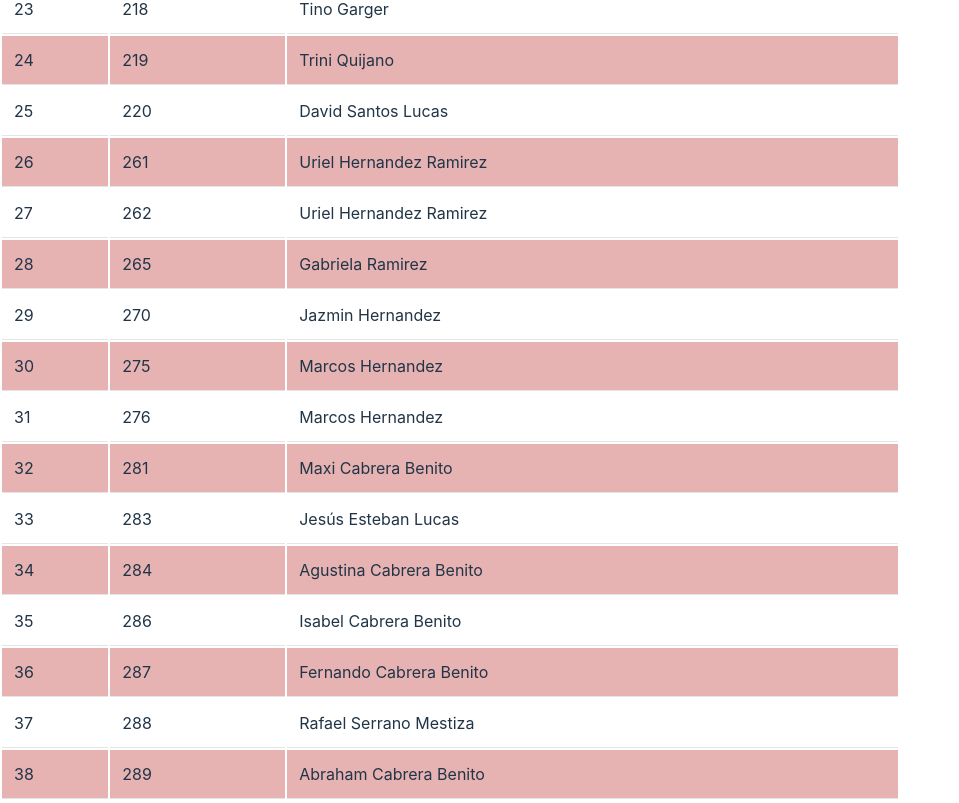
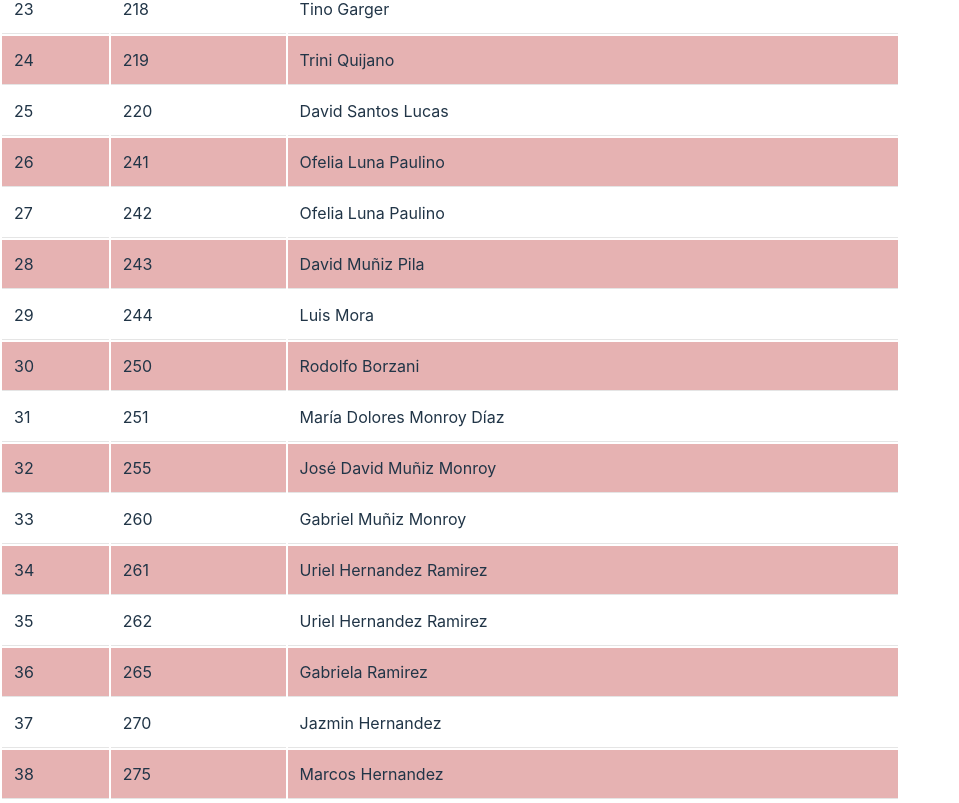
Before and after one commit to ingeabraham23/apoyaaeloy, a React (Vite) app: page / in a window 1280 px wide. Shown: the part 4057-4860 px from the top of the page, without its empty margins (0-959 px from the left). Built offline with nearby package versions, Linux system fonts and the light colour scheme.

Commit message:
mas participantes

```diff
--- a/src/App.jsx
+++ b/src/App.jsx
@@ -116,6 +116,39 @@ function App() {
     {
       boleto: "220",
       nombre: "David Santos Lucas",
+    },
+    //241-260
+    {
+      boleto: "241",
+      nombre: "Ofelia Luna Paulino",
+    },
+    {
+      boleto: "242",
+      nombre: "Ofelia Luna Paulino",
+    },
+    {
+      boleto: "243",
+      nombre: "David Muñiz Pila",
+    },
+    {
+      boleto: "244",
+      nombre: "Luis Mora",
+    },
+    {
+      boleto: "250",
+      nombre: "Rodolfo Borzani",
+    },
+    {
+      boleto: "251",
+      nombre: "María Dolores Monroy Díaz",
+    },
+    {
+      boleto: "255",
+      nombre: "José David Muñiz Monroy",
+    },
+    {
+      boleto: "260",
+      nombre: "Gabriel Muñiz Monroy",
     },
     //261-270
     {
```
